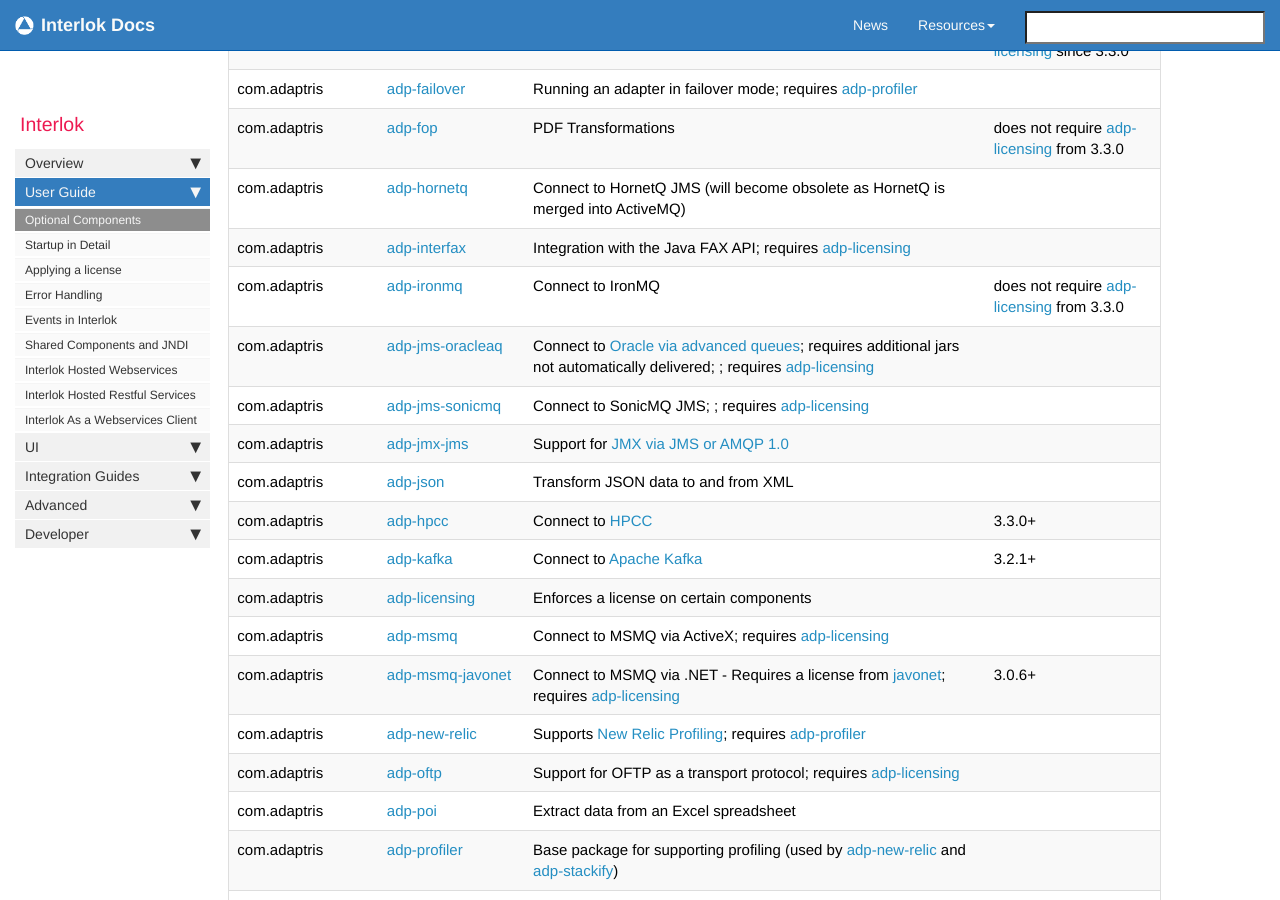
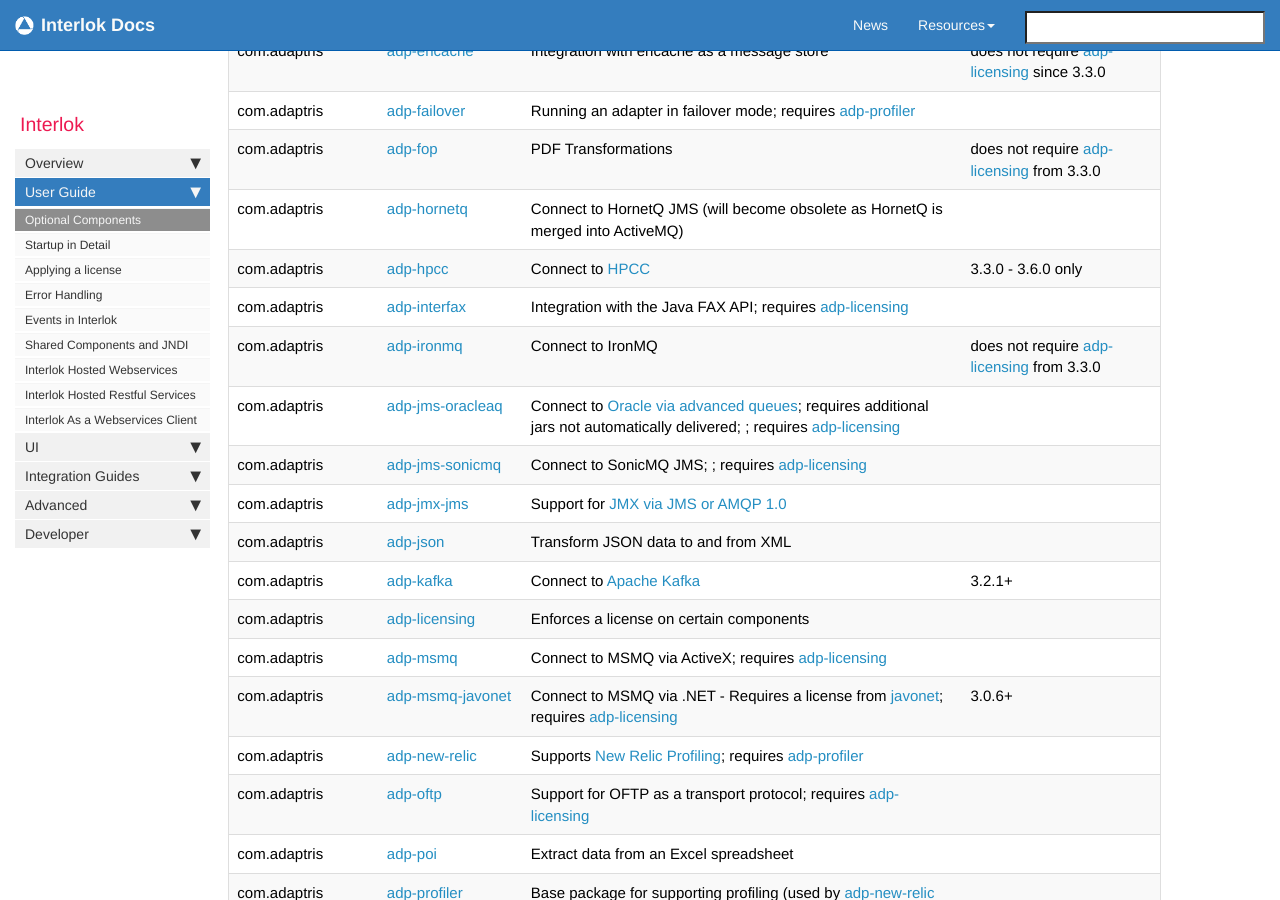
Before and after one commit to adaptris/interlok-docs-legacy, a Jekyll site: the page built from pages/adapter/adapter-optional-components.md, in a window 1280 px wide and 900 px high, scrolled down 1022 px. Built offline with Jekyll 4.4.1, drawn with Linux system fonts in a browser that asks for light colours; nearby versions of some CDN libraries; comment, search, counter and statistics services are not loaded; some of the changed text lies outside the part shown.

Commit message:
Document HPCC name change.

```diff
--- a/pages/adapter/adapter-optional-components.md
+++ b/pages/adapter/adapter-optional-components.md
@@ -32,13 +32,13 @@
 |com.adaptris | [adp-failover][] | Running an adapter in failover mode; requires [adp-profiler][]||
 |com.adaptris | [adp-fop][] | PDF Transformations|does not require [adp-licensing][] from 3.3.0
 |com.adaptris | [adp-hornetq][] | Connect to HornetQ JMS (will become obsolete as HornetQ is merged into ActiveMQ) |
+|com.adaptris | [adp-hpcc][] | Connect to [HPCC](http://www.hpccsystems.com)|3.3.0 - 3.6.0 only
 |com.adaptris | [adp-interfax][] | Integration with the Java FAX API; requires [adp-licensing][]|
 |com.adaptris | [adp-ironmq][] | Connect to IronMQ|does not require [adp-licensing][] from 3.3.0
 |com.adaptris | [adp-jms-oracleaq][] | Connect to [Oracle via advanced queues](cookbook-oracleaq.html); requires additional jars not automatically delivered; ; requires [adp-licensing][]||
 |com.adaptris | [adp-jms-sonicmq][] | Connect to SonicMQ JMS; ; requires [adp-licensing][]||
 |com.adaptris | [adp-jmx-jms][] | Support for [JMX via JMS or AMQP 1.0](advanced-jmx-jms.html) ||
 |com.adaptris | [adp-json][] | Transform JSON data to and from XML ||
-|com.adaptris | [adp-hpcc][] | Connect to [HPCC](http://www.hpccsystems.com)|3.3.0+
 |com.adaptris | [adp-kafka][] | Connect to [Apache Kafka](http://kafka.apache.org/)|3.2.1+
 |com.adaptris | [adp-licensing][] | Enforces a license on certain components ||
 |com.adaptris | [adp-msmq][] | Connect to MSMQ via ActiveX; requires [adp-licensing][]||
@@ -77,6 +77,7 @@
 |com.adaptris | [interlok-elastic-search][] | Integration with ElasticSearch (requires [adp-simple-csv][]) | 3.4.1+
 |com.adaptris | [interlok-es5][] | Integration with ElasticSearch using v5 API (requires [adp-simple-csv][]) | 3.5.1+
 |com.adaptris | [interlok-failover][] | Simplified failover not dependent on AOP profiling | 3.4.0+
+|com.adaptris | [interlok-hpcc][] | Connect to [HPCC](http://www.hpccsystems.com)|3.6.1+ (now opensource/ licensed under ASLv2)
 |com.adaptris | [interlok-mqtt][] | Support for MQTT protocol | 3.5.1+
 |com.adaptris | [interlok-shell][] | Commandline runtime UI based on [CRaSH](http://www.crashub.org) | 3.4.1+
 |com.adaptris | [interlok-service-tester][] | Testing services as part of a CI pipeline | 3.5.0+
```
Also changed, not shown: other parts of pages/adapter/adapter-optional-components.md (+1 -0 lines).
